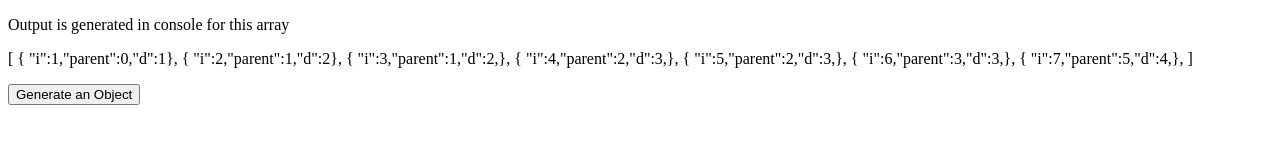
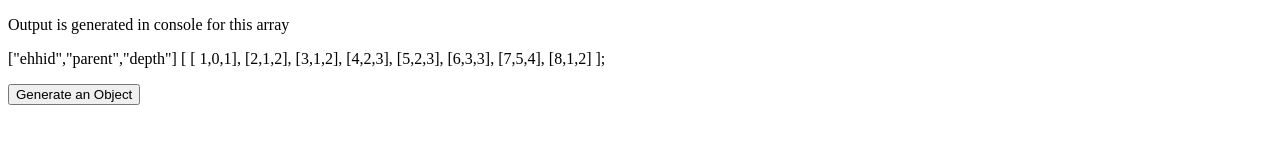
Before and after one commit to KGayatri15/2DArray2Ob, a plain HTML site: page index.html in a window 1280 px wide. Drawn offline with Linux system fonts and the light colour scheme.

Commit message:
Update in input array

```diff
--- a/index.html
+++ b/index.html
@@ -9,15 +9,17 @@
 <body>
     <p>Output is generated in console for this array</p>
     <p>
+     ["ehhid","parent","depth"]
     [
-    { "i":1,"parent":0,"d":1},
-    { "i":2,"parent":1,"d":2},
-    { "i":3,"parent":1,"d":2,},
-    { "i":4,"parent":2,"d":3,},
-    { "i":5,"parent":2,"d":3,},
-    { "i":6,"parent":3,"d":3,},
-    { "i":7,"parent":5,"d":4,},
-    ]
+        [ 1,0,1],
+        [2,1,2],
+        [3,1,2],
+        [4,2,3],
+        [5,2,3],
+        [6,3,3],
+        [7,5,4],
+        [8,1,2]
+    ];
     </p>
      <button id="start1" onclick="return start1();">Generate an Object</button>
     </div>
```
